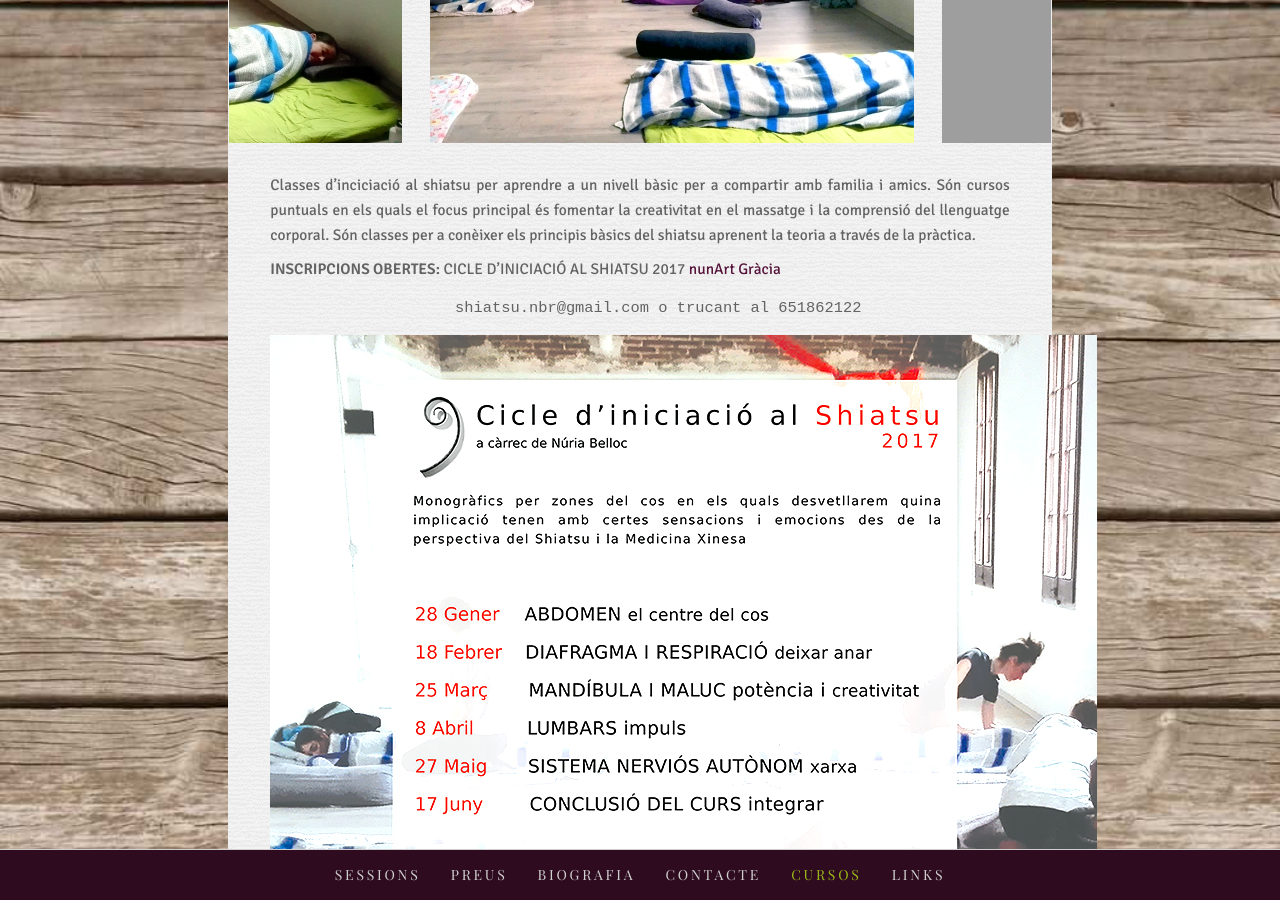
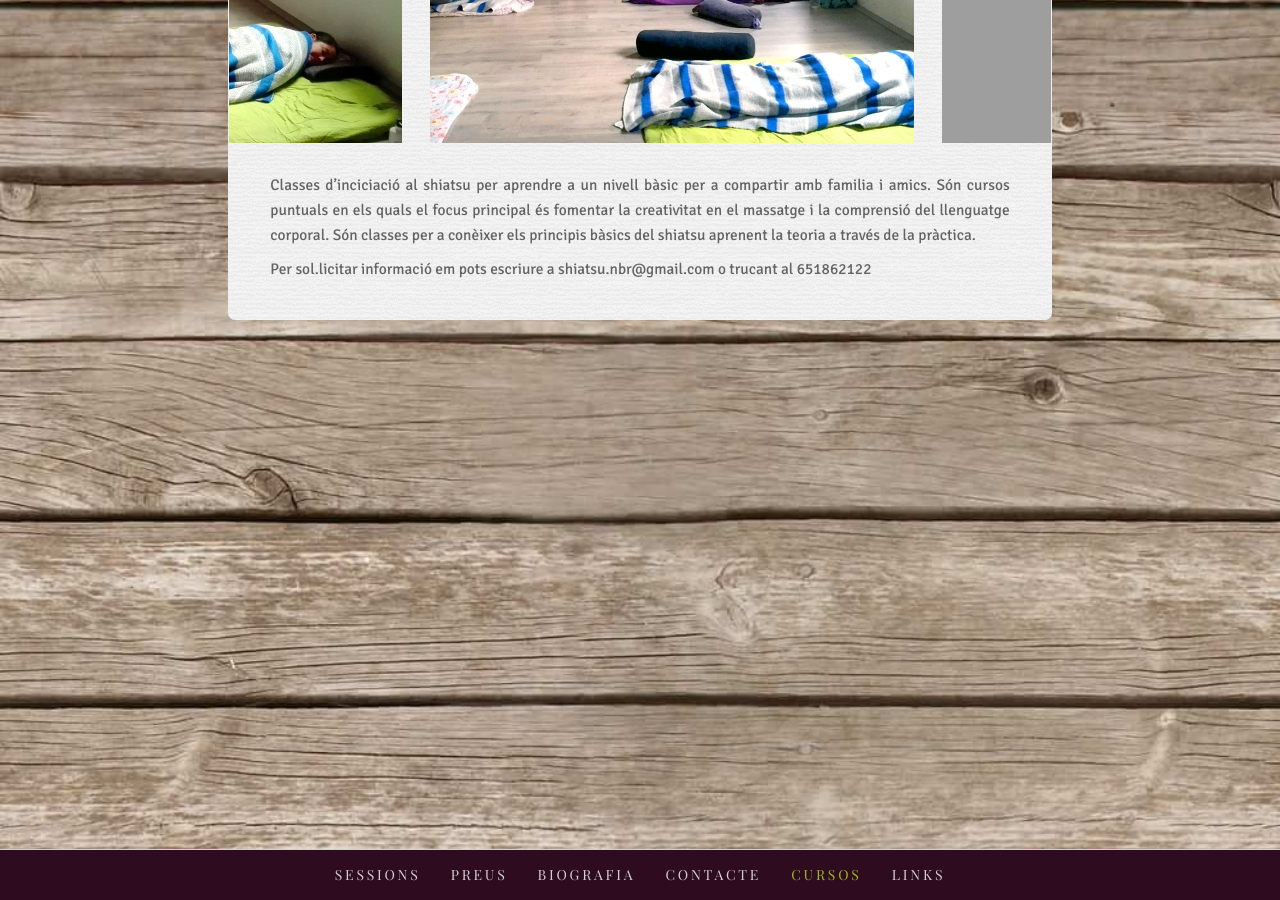
Before and after one commit to agustibr/shiatsu.nuriabelloc.com, a Jekyll site: the page built from cat/cursos.md, in a window 1280 px wide and 900 px high, scrolled down 528 px. Built offline with Jekyll 4.4.1, drawn with Linux system fonts in a browser that asks for light colours; some web fonts are replaced.

Commit message:
Updated cursos.md

```diff
--- a/cat/cursos.md
+++ b/cat/cursos.md
@@ -19,8 +19,4 @@ published: true
 Classes d'inciciació al shiatsu per aprendre a un nivell bàsic per a compartir amb familia i amics.
 Són cursos puntuals en els quals el focus principal és fomentar la creativitat en el massatge i la comprensió del llenguatge corporal. Són classes per a conèixer els principis bàsics del shiatsu aprenent la teoria a través de la pràctica.
 
-**INSCRIPCIONS OBERTES:** CICLE D'INICIACIÓ AL SHIATSU 2017 [nunArt Gràcia](http://nunartbcn.com/ca/)
-
-                        shiatsu.nbr@gmail.com o trucant al 651862122
-
-![]({{site.baseurl}}/image/CAT_WEB_cicle_shiatsu_2017_7.jpg)
+Per sol.licitar informació em pots escriure a shiatsu.nbr@gmail.com o trucant al 651862122
```
